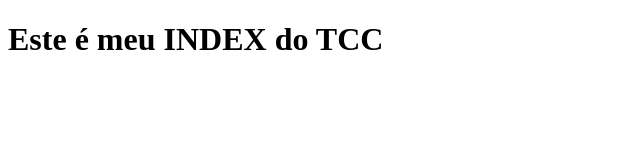
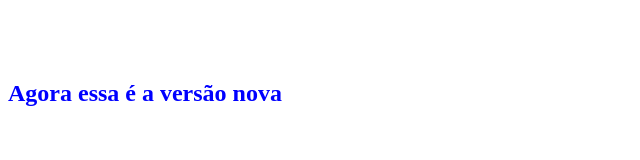
Before and after one commit to gabi219/primeiro-tcc, a plain HTML site: page index.html in a window 1280 px wide. Shown: the whole page, without its empty margins (0-640 px from the left). Drawn offline with Linux system fonts and the light colour scheme.

Commit message:
nova versao estilizada

```diff
--- a/index.html
+++ b/index.html
@@ -5,7 +5,8 @@
     <meta name="viewport" content="width=device-width, initial-scale=1.0">
     <title>Document</title>
 </head>
-<body>
-    <h1>Este é meu INDEX do TCC</h1>
+<body style="color: blue;">
+    <h1 style="color: white;">Este é meu INDEX do TCC</h1>
+    <h2>Agora essa é a versão nova</h2>
 </body>
 </html>
```
